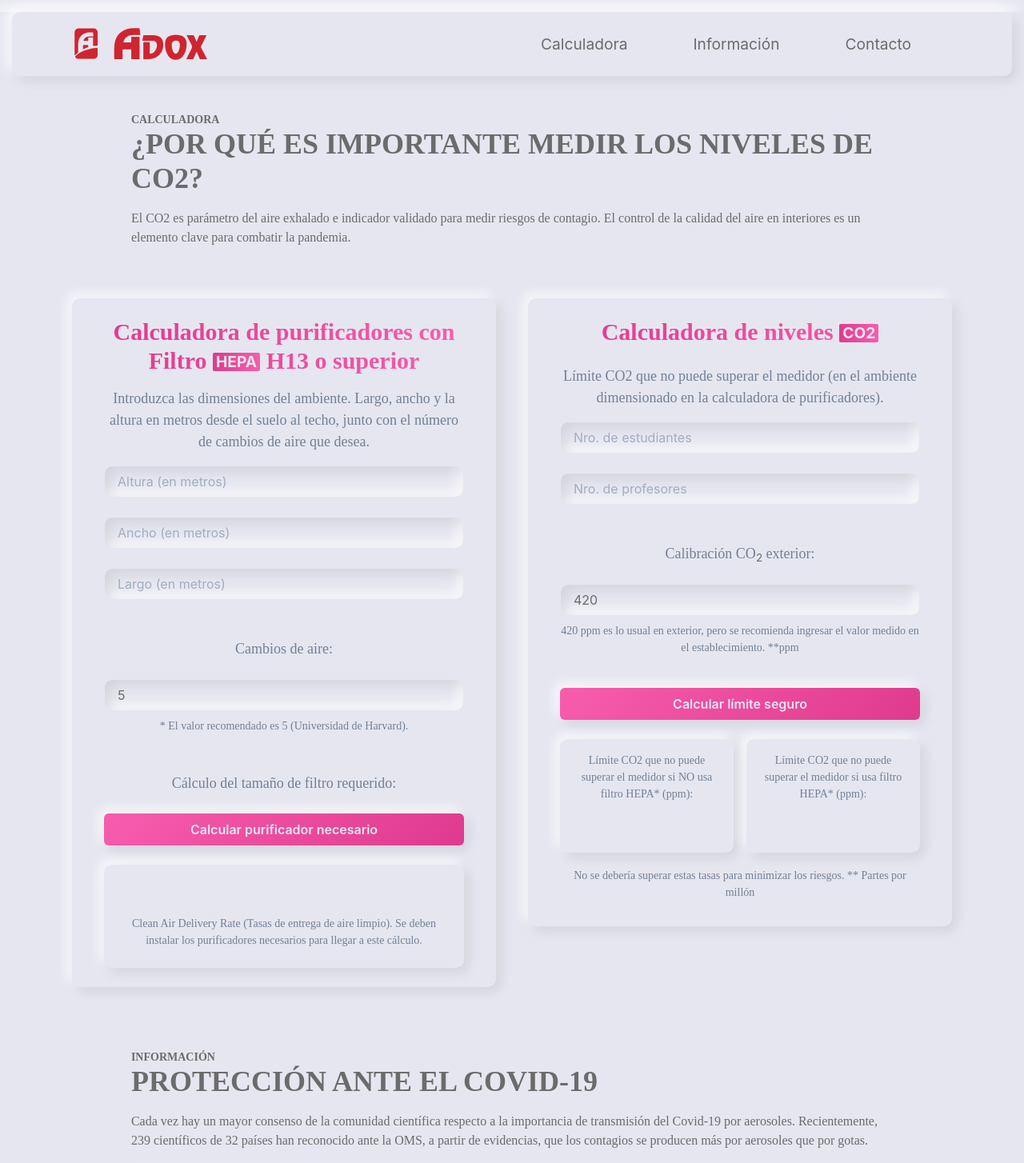
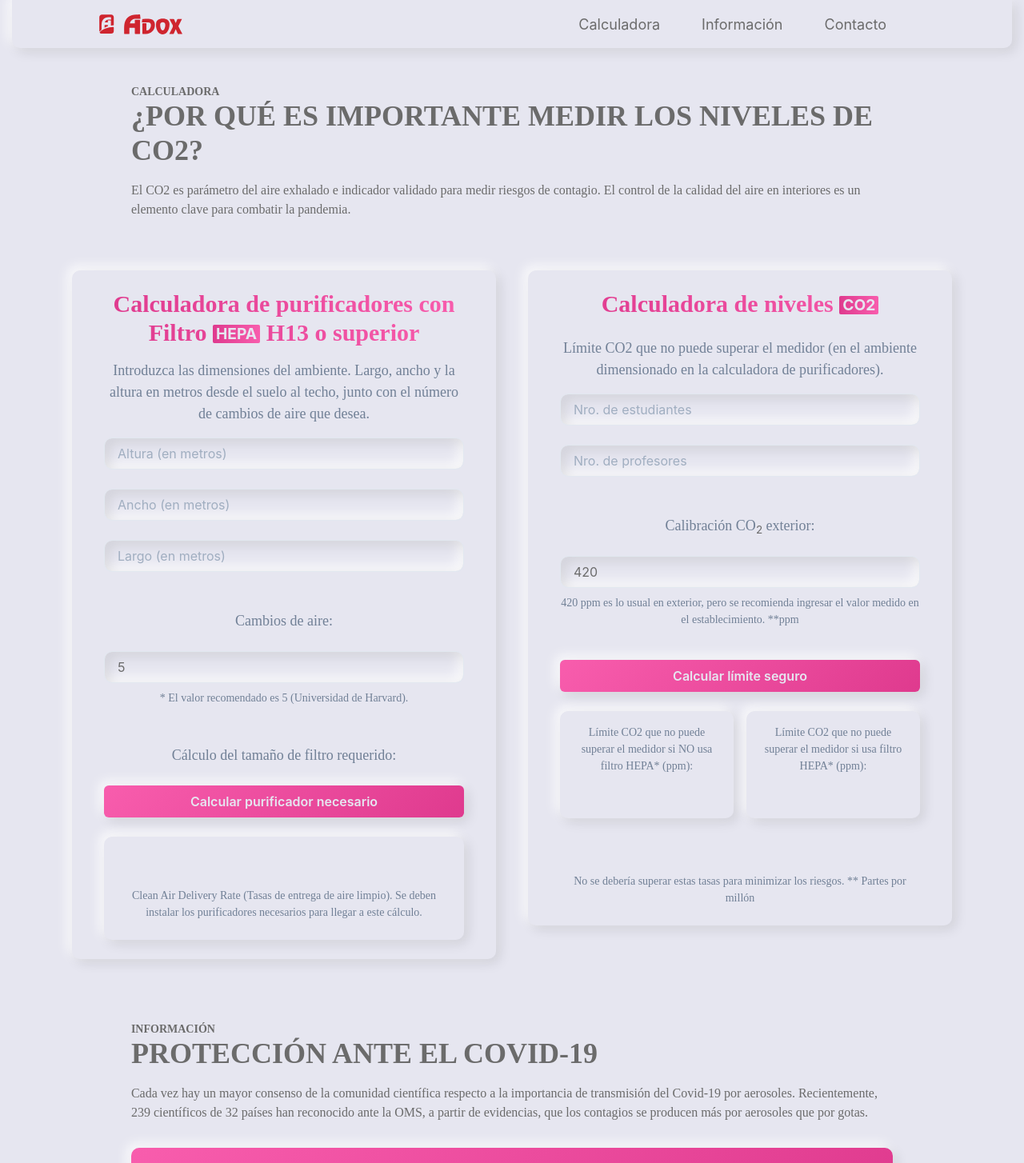
Before and after one commit to teootoledo/co2calculator, a React (Create React App) app: page / in a window 1280 px wide. Shown: the top 1454 px of the page at 80% size. Built offline with nearby package versions, Linux system fonts and the light colour scheme; a web font is replaced by a local one.

Commit message:
Correciones de interfaz

```diff
--- a/src/components/Navbar/Navbar.css
+++ b/src/components/Navbar/Navbar.css
@@ -3,13 +3,13 @@
   box-shadow: 5px 5px 15px rgba(0, 0, 0, 0.1),
     -5px -5px 15px rgba(255, 255, 255, 0.9) !important;
   border: none;
-  border-radius: 10px !important;
-  height: 80px;
+  border-radius: 0px 0px 10px 10px !important;
+  height: 60px;
   display: flex;
   justify-content: center;
   align-items: center;
   font-size: 1.2rem;
-  margin-top: 15px;
+  margin-top: 0px;
   margin-bottom: 15px;
   margin-left: 15px;
   margin-right: 15px;
@@ -22,7 +22,7 @@
 }
 
 .logo {
-  height: 40px;
+  height: 25px;
   color: #cd201f !important;
   color: -moz-linear-gradient(315deg, #cd201f 0%, #f04747 100%) !important;
   color: -webkit-linear-gradient(315deg, #cd201f 0%, #f04747 100%) !important;
@@ -33,7 +33,7 @@
 .nav-menu {
   display: grid;
   grid-template-columns: repeat(3, auto);
-  grid-gap: 50px;
+  grid-gap: 20px;
   list-style: none;
   text-align: center;
   width: 70vw;
@@ -43,7 +43,9 @@
 
 .nav-links {
   text-decoration: none;
+  font-size: 1.125rem;
   padding: 0.5rem 1rem;
+  cursor: pointer;
 }
 
 .nav-links:hover {
@@ -64,9 +66,9 @@
     display: flex;
     flex-direction: column;
     width: 100%;
-    height: 420px;
+    height: 345px;
     position: absolute;
-    top: 110px;
+    top: 80px;
     left: -100%;
     transition: all 0.5s ease;
   }
@@ -100,7 +102,7 @@
     position: absolute;
     top: 0;
     left: 0;
-    transform: translate(15%, 50%);
+    transform: translate(20%, 70%);
   }
 
   .menu-icon {
@@ -108,7 +110,7 @@
     position: absolute;
     top: 0;
     right: 0;
-    transform: translate(-100%, 50%);
+    transform: translate(-80%, 20%);
     font-size: 1.8rem;
     cursor: progress;
   }
--- a/src/components/Navbar/Navbar.js
+++ b/src/components/Navbar/Navbar.js
@@ -32,7 +32,7 @@ class Navbar extends Component {
                   className={item.cName}
                   to={item.url}
                   smooth={true}
-                  duration={500}
+                  duration={1000}
                   offset={-40}
                 >
                   {item.title}
--- a/src/components/calculadora/CalculadoraCO2.js
+++ b/src/components/calculadora/CalculadoraCO2.js
@@ -115,7 +115,7 @@ const CalculadoraCO2 = ({ room }) => {
           dimensionado en la calculadora de purificadores).
         </Text>
         <form action="">
-          <Stack spacing={6} w={["100%"]}>
+          <Stack spacing={6} w={["100%"]} className="mb-3">
             <Input
               type="number"
               name="estudiantes"
@@ -219,14 +219,14 @@ const CalculadoraCO2 = ({ room }) => {
             >
               Calcular límite seguro
             </Button>
-            <SimpleGrid columns={2} spacing={4} className="mb-4">
-              <Box height="80px">
+            <SimpleGrid columns={2} spacing={4} className="mb-1">
+              <Box>
                 <div className="neuBtn py-3">
                   <Text
                     color="gray.500"
                     fontFamily="SF-regular"
                     fontSize="sm"
-                    className="mx-3 mb-2"
+                    className="mx-3"
                   >
                     Límite CO2 que no puede superar el medidor si NO usa filtro
                     HEPA* (ppm):
@@ -241,13 +241,13 @@ const CalculadoraCO2 = ({ room }) => {
                   </div>
                 </div>
               </Box>
-              <Box height="80px" className="mb-5">
+              <Box className="mb-5">
                 <div className="neuBtn py-3">
                   <Text
                     color="gray.500"
                     fontFamily="SF-regular"
                     fontSize="sm"
-                    className="mx-3 mb-2"
+                    className="mx-3"
                   >
                     Límite CO2 que no puede superar el medidor si usa filtro
                     HEPA* (ppm):
@@ -264,15 +264,17 @@ const CalculadoraCO2 = ({ room }) => {
               </Box>
             </SimpleGrid>
           </Stack>
+          <div>
             <Text
               color="gray.500"
               fontFamily="SF-regular"
               fontSize="sm"
-            className="my-2 mx-3"
+              className="mt-0 mx-3"
             >
               No se debería superar estas tasas para minimizar los riesgos. **
               Partes por millón
             </Text>
+          </div>
         </form>
       </Container>
     </>
```
Lines whose indentation alone changed are shown as unchanged.
